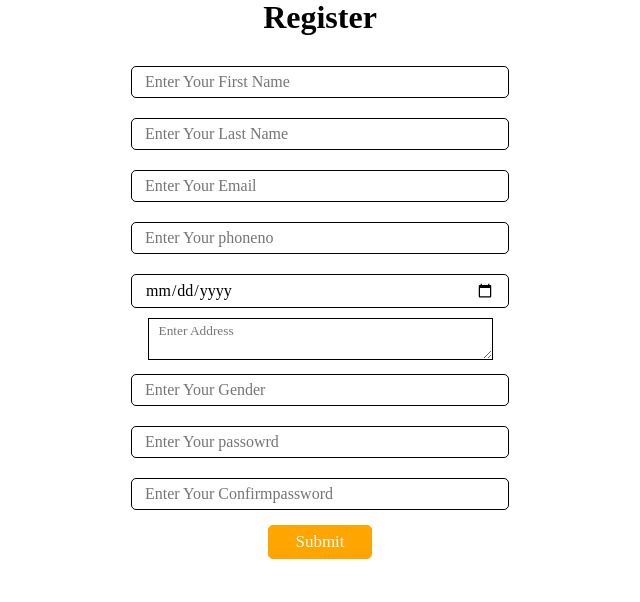
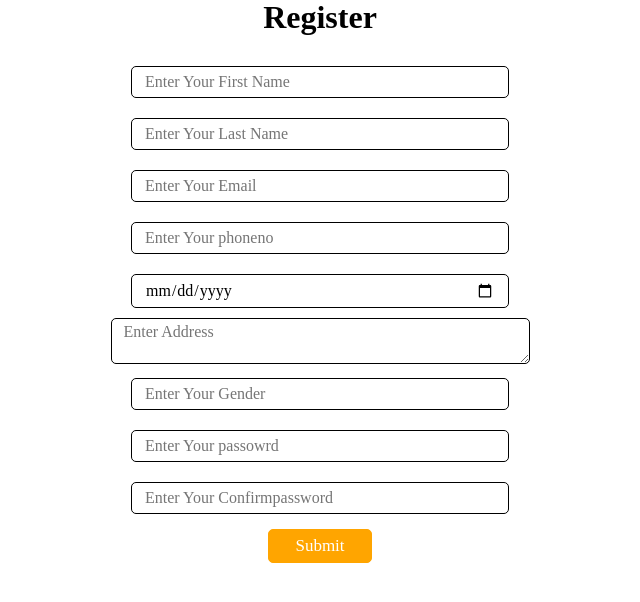
Before and after one commit to Milanmiyani/finalfile, a PHP site: page /register.html in a window 1280 px wide. Shown: the part 177-779 px from the top of the page, without its empty margins (320-960 px from the left). Run offline with PHP 8.4, Linux system fonts and the light colour scheme.

Commit message:
Add files via upload

```diff
--- a/register.css
+++ b/register.css
@@ -47,8 +47,10 @@
     border: 1px solid black;
 }
 .register form #address{
-    padding: 4px 10px;
+    padding: 4px 12px;
+    font-size: 16px;
     border: 1px solid black;
+    border-radius: 5px;
 }
 .register form h1{
     margin-bottom: 20px;
```
